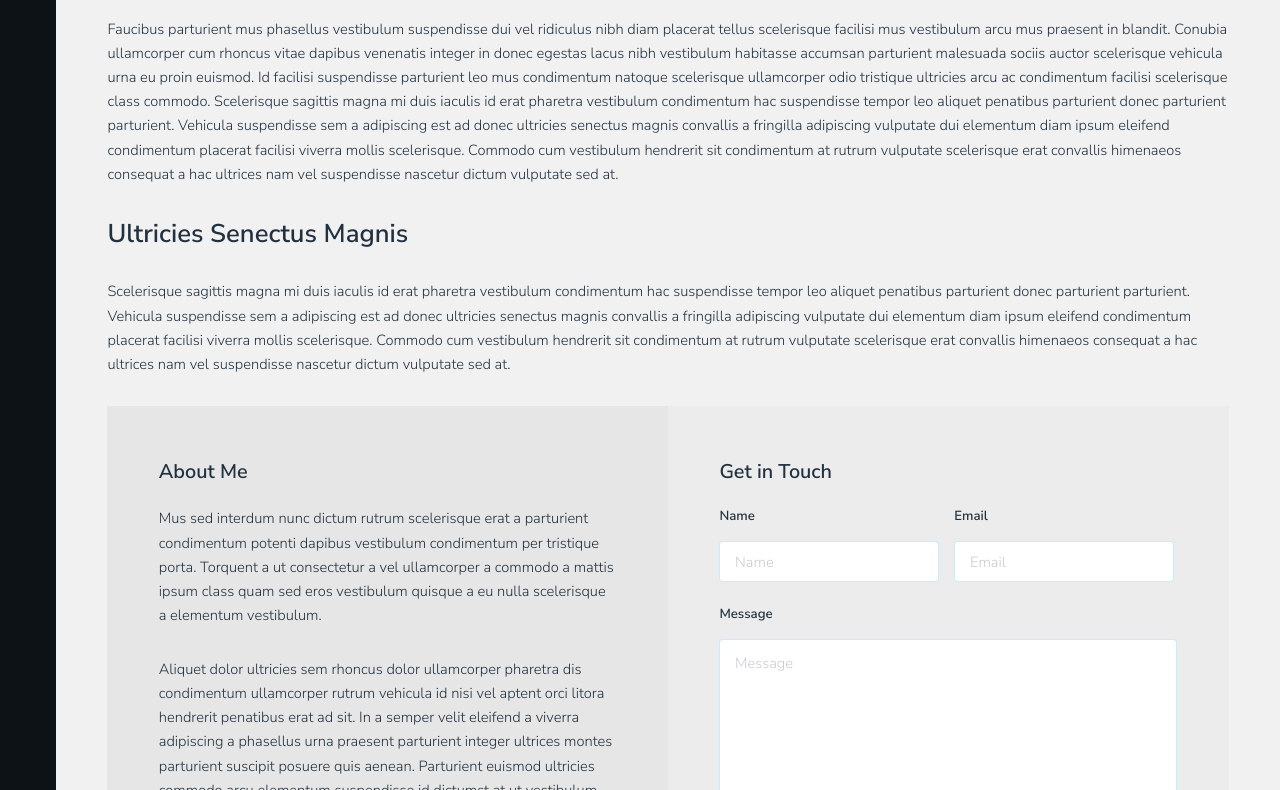
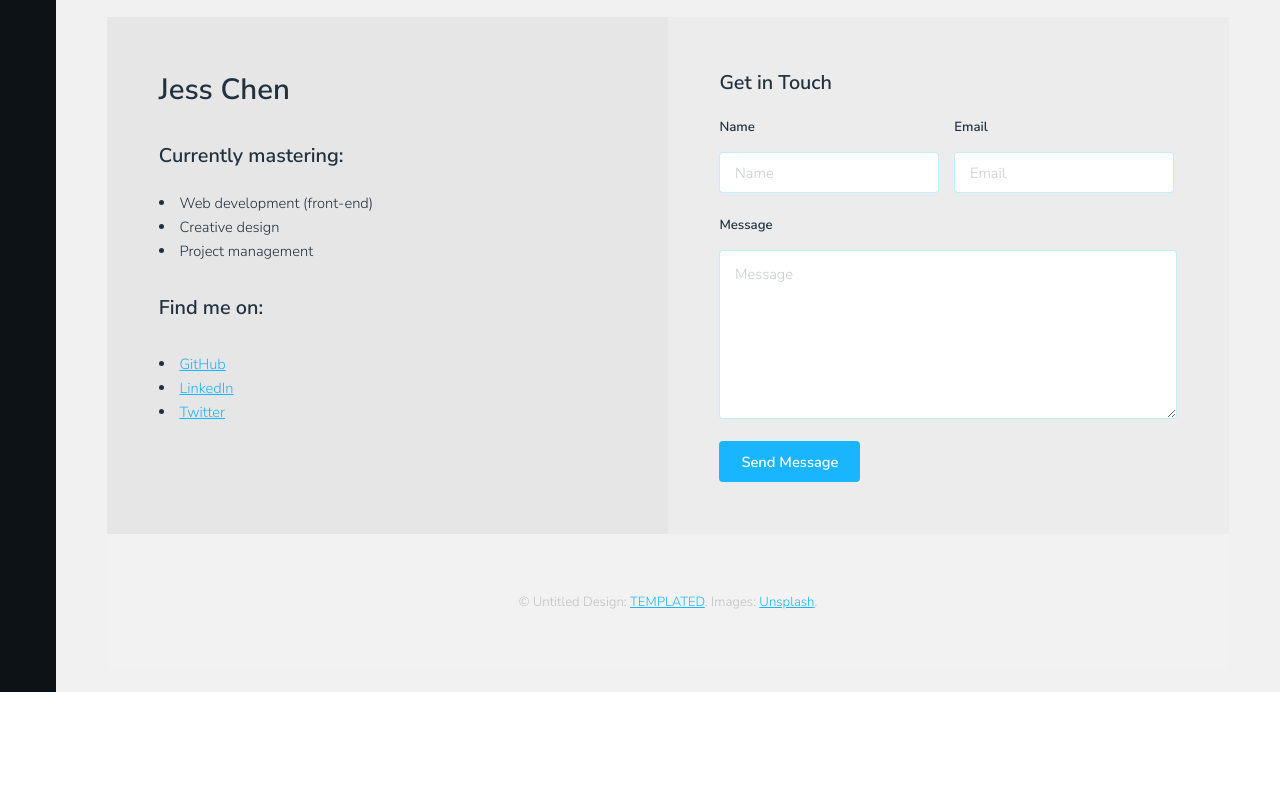
Before and after one commit to jessalynchen/jess-repo, a plain HTML site: page generic.html in a window 1280 px wide. Shown: the part 166-956 px from the top of the page. After the commit the page ends 858 px from the top, so only its background shows below. Drawn offline with Linux system fonts and the light colour scheme.

Commit message:
contact pg and projects pg only

```diff
--- a/generic.html
+++ b/generic.html
@@ -5,12 +5,14 @@
 	Released for free under the Creative Commons Attribution 3.0 license (templated.co/license)
 -->
 <html>
+
 <head>
 	<title>Generic - Snapshot by TEMPLATED</title>
 	<meta charset="utf-8" />
 	<meta name="viewport" content="width=device-width, initial-scale=1" />
 	<link rel="stylesheet" href="assets/css/main.css" />
 </head>
+
 <body>
 	<div class="page-wrap">
 
@@ -18,7 +20,7 @@
 		<nav id="nav">
 			<ul>
 				<li><a href="index.html"><span class="icon fa-home"></span></a></li>
-						<li><a href="gallery.html"><span class="icon fa-camera-retro"></span></a></li>
+				<!-- <li><a href="gallery.html"><span class="icon fa-camera-retro"></span></a></li> -->
 				<li><a href="generic.html" class="active"><span class="icon fa-file-text-o"></span></a></li>
 			</ul>
 		</nav>
@@ -35,49 +37,61 @@
 			<section>
 				<div class="inner">
 					<header>
-									<h1>Generic</h1>
+						<h1>About Me</h1>
 					</header>
-								<p>Faucibus parturient mus phasellus vestibulum suspendisse dui vel ridiculus nibh diam placerat tellus scelerisque facilisi mus vestibulum arcu mus praesent in blandit. Conubia ullamcorper cum rhoncus vitae dapibus venenatis integer in donec egestas lacus nibh vestibulum habitasse accumsan parturient malesuada sociis auctor scelerisque vehicula urna eu proin euismod. Id facilisi suspendisse parturient leo mus condimentum natoque scelerisque ullamcorper odio tristique ultricies arcu ac condimentum facilisi scelerisque class commodo. Scelerisque sagittis magna mi duis iaculis id erat pharetra vestibulum condimentum hac suspendisse tempor leo aliquet penatibus parturient donec parturient parturient. Vehicula suspendisse sem a adipiscing est ad donec ultricies senectus magnis convallis a fringilla adipiscing vulputate dui elementum diam ipsum eleifend condimentum placerat facilisi viverra mollis scelerisque. Commodo cum vestibulum hendrerit sit condimentum at rutrum vulputate scelerisque erat convallis himenaeos consequat a hac ultrices nam vel suspendisse nascetur dictum vulputate sed at.</p>
-								<h2>Ultricies Senectus Magnis</h2>
-								<p>Scelerisque sagittis magna mi duis iaculis id erat pharetra vestibulum condimentum hac suspendisse tempor leo aliquet penatibus parturient donec parturient parturient. Vehicula suspendisse sem a adipiscing est ad donec ultricies senectus magnis convallis a fringilla adipiscing vulputate dui elementum diam ipsum eleifend condimentum placerat facilisi viverra mollis scelerisque. Commodo cum vestibulum hendrerit sit condimentum at rutrum vulputate scelerisque erat convallis himenaeos consequat a hac ultrices nam vel suspendisse nascetur dictum vulputate sed at.</p>
 
-								<!--
-
-
-
-								<section class="columns double">
-									<div class="column">
-										<span class="image left special"><img src="images/pic01.jpg" alt="" /></span>
-										<h3>Parturient Consequat Neque</h3>
-										<p>
-											Adipiscing dis a mus a convallis condimentum molestie penatibus iaculis pulvinar vestibulum enim lacus suscipit mi dictumst hendrerit sit condimentum at rutrum vulputate vestibulum habitasse nam fusce a nascetur. Ut ullamcorper suspendisse malesuada tempus vestibulum commodo habitasse suspendisse magnis.
-										</p>
-									</div>
-									<div class="column">
-										<span class="image left special"><img src="images/pic02.jpg" alt="" /></span>
-										<h3>Ridiculus Torquent Quam Accumsan</h3>
-										<p>
-											At sem phasellus elit class dapibus lectus posuere donec morbi in cras commodo faucibus ipsum vehicula fringilla. Risus hendrerit sit condimentum at rutrum vulputate fringilla dis curae metus ipsum imperdiet vulputate sapien dolorem ligula sapien curae consequat vestibulum urna. Nulla vulputate cum augue non arcu.
-										</p>
-									</div>
-								</section>
-							</div>
-						</section>
-						-->
 
 					<!-- Contact -->
 					<section id="contact">
 						<!-- Social -->
 						<div class="social column">
-									<h3>About Me</h3>
-									<p>Mus sed interdum nunc dictum rutrum scelerisque erat a parturient condimentum potenti dapibus vestibulum condimentum per tristique porta. Torquent a ut consectetur a vel ullamcorper a commodo a mattis ipsum class quam sed eros vestibulum quisque a eu nulla scelerisque a elementum vestibulum.</p>
-									<p>Aliquet dolor ultricies sem rhoncus dolor ullamcorper pharetra dis condimentum ullamcorper rutrum vehicula id nisi vel aptent orci litora hendrerit penatibus erat ad sit. In a semper velit eleifend a viverra adipiscing a phasellus urna praesent parturient integer ultrices montes parturient suscipit posuere quis aenean. Parturient euismod ultricies commodo arcu elementum suspendisse id dictumst at ut vestibulum conubia quisque a himenaeos dictum proin dis purus integer mollis parturient eros scelerisque dis libero parturient magnis.</p>
+							<h1>Jess Chen</h1>
+							<p>
+								<h3>Currently mastering:</h3>
+								<li>
+									Web development (front-end)
+								</li>
+								<li>
+									Creative design
+								</li>
+								<li>
+									Project management
+								</li>
+								<p>
+									<h3>Find me on:</h3>
+
+								</p>
+								<li>
+									<a href="https://github.com/jessalynchen">GitHub</a>
+								</li>
+								<li>
+
+
+									<a href="https://ca.linkedin.com/in/jessalynchen">LinkedIn</a>
+
+								</li>
+								<li>
+
+
+									<a href="https://twitter.com/jessalyncodes">Twitter</a>
+								</li>
+
+								<img src="">
+
+							<!-- </p>Mus sed interdum nunc dictum rutrum scelerisque erat a parturient condimentum potenti dapibus vestibulum
+							condimentum per tristique porta. Torquent a ut consectetur a vel ullamcorper a commodo a mattis ipsum class quam
+							sed eros vestibulum quisque a eu nulla scelerisque a elementum vestibulum.</p>
+							<p>Aliquet dolor ultricies sem rhoncus dolor ullamcorper pharetra dis condimentum ullamcorper rutrum vehicula id
+								nisi vel aptent orci litora hendrerit penatibus erat ad sit. In a semper velit eleifend a viverra adipiscing a
+								phasellus urna praesent parturient integer ultrices montes parturient suscipit posuere quis aenean. Parturient
+								euismod ultricies commodo arcu elementum suspendisse id dictumst at ut vestibulum conubia quisque a himenaeos
+								dictum proin dis purus integer mollis parturient eros scelerisque dis libero parturient magnis.</p>
 							<h3>Follow Me</h3>
 							<ul class="icons">
 								<li><a href="#" class="icon fa-twitter"><span class="label">Twitter</span></a></li>
 								<li><a href="#" class="icon fa-facebook"><span class="label">Facebook</span></a></li>
 								<li><a href="#" class="icon fa-instagram"><span class="label">Instagram</span></a></li>
-									</ul>
+							</ul> -->
 						</div>
 
 						<!-- Form -->
@@ -122,4 +136,5 @@
 	<script src="assets/js/main.js"></script>
 
 </body>
+
 </html>
```
Also changed, not shown: index.html (+45 -31 lines). Lines whose indentation alone changed are shown as unchanged.
